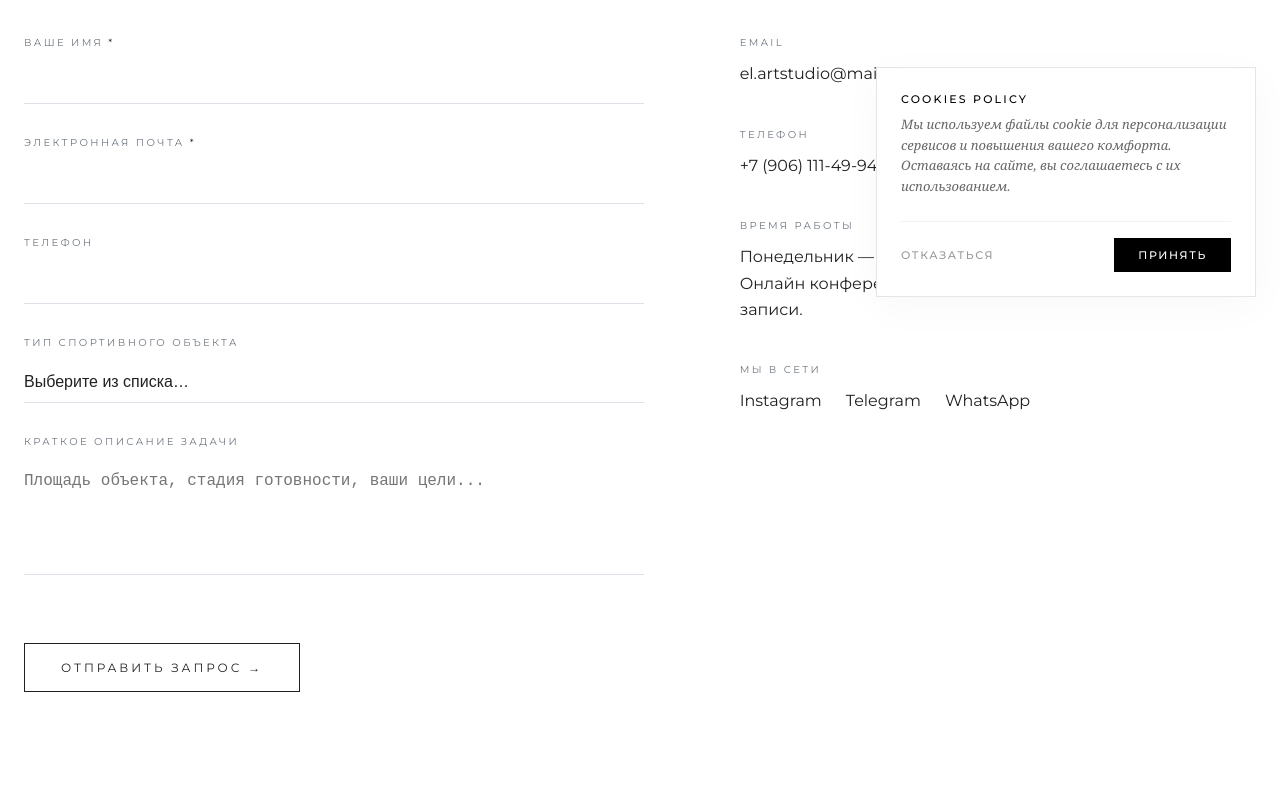
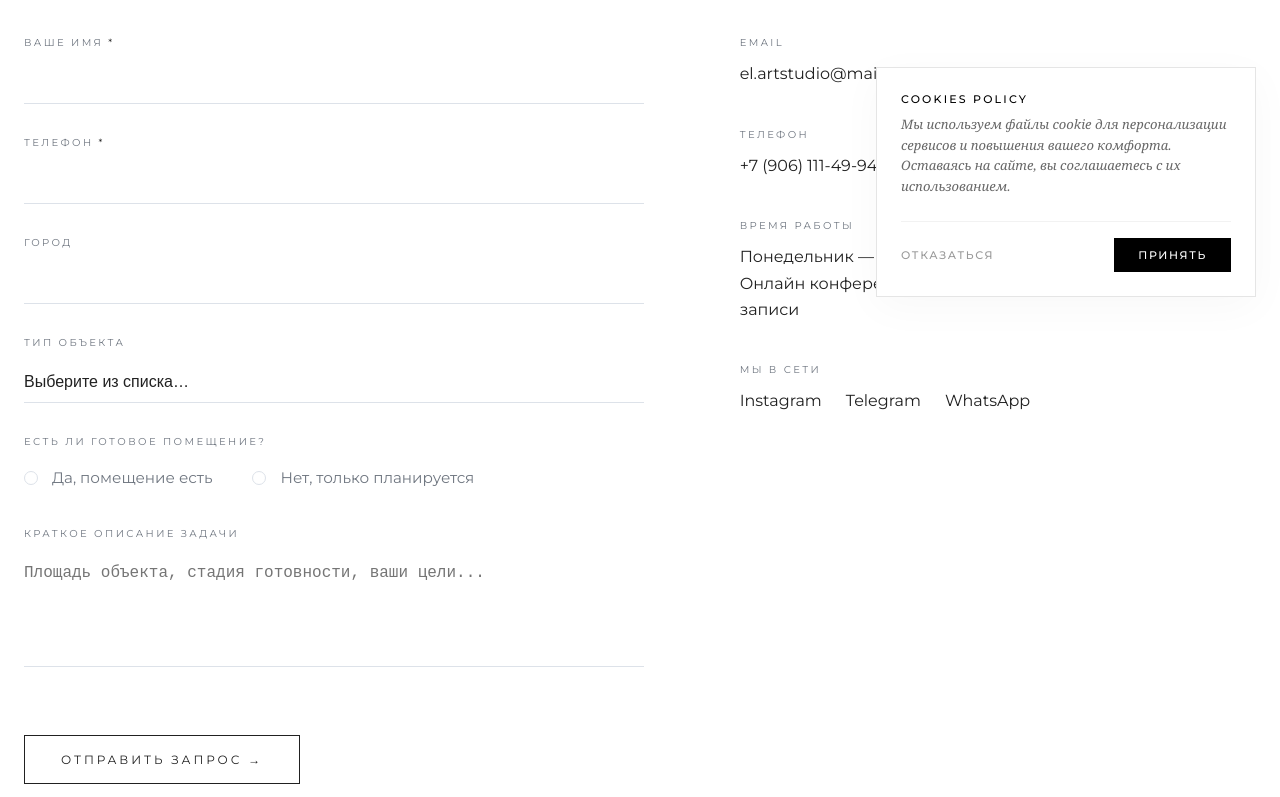
Before and after one commit to Ta1ksist/EL-ART-Sport-Web-Site, a Next.js app: page /Contact in a window 1280 px wide. Shown: the part 479-1276 px from the top of the page. Built offline with nearby package versions, Linux system fonts and the light colour scheme.

Commit message:
fix: the contact page almost is done

```diff
--- a/components/contactForm/contactForm.module.css
+++ b/components/contactForm/contactForm.module.css
@@ -174,6 +174,82 @@
   text-transform: uppercase;
 }
 
+.radioGroup {
+  display: flex;
+  gap: 2.5rem;
+  margin-top: 1.25rem;
+  padding-bottom: 0.5rem;
+}
+
+.radioLabel {
+  display: flex;
+  align-items: center;
+  cursor: pointer;
+  font-size: 0.95rem;
+  color: var(--color-gray-dark, #707781);
+  user-select: none;
+}
+
+.radioInput {
+  position: absolute;
+  opacity: 0;
+  width: 0;
+  height: 0;
+}
+
+.radioCustom {
+  position: relative;
+  padding-left: 1.75rem;
+  transition: color 0.25s ease;
+}
+
+.radioCustom::before {
+  content: '';
+  position: absolute;
+  left: 0;
+  top: 50%;
+  transform: translateY(-50%);
+  width: 14px;
+  height: 14px;
+  border: 1px solid var(--color-gray-light, #dde2e9);
+  border-radius: 50%;
+  background-color: transparent;
+  transition: border-color 0.25s ease;
+}
+
+.radioCustom::after {
+  content: '';
+  position: absolute;
+  left: 4px;
+  top: 50%;
+  transform: translateY(-50%) scale(0);
+  width: 6px;
+  height: 6px;
+  border-radius: 50%;
+  background-color: var(--color-black, #212121);
+  transition: transform 0.2s cubic-bezier(0.16, 1, 0.3, 1);
+}
+
+.radioLabel:hover .radioCustom {
+  color: var(--color-black, #212121);
+}
+
+.radioLabel:hover .radioCustom::before {
+  border-color: var(--color-gray-dark, #707781);
+}
+
+.radioInput:checked + .radioCustom {
+  color: var(--color-black, #212121);
+}
+
+.radioInput:checked + .radioCustom::before {
+  border-color: var(--color-black, #212121);
+}
+
+.radioInput:checked + .radioCustom::after {
+  transform: translateY(-50%) scale(1);
+}
+
 @media (min-width: 768px) {
   .mainSection {
     padding-bottom: 8rem;
--- a/components/contactForm/contactForm.tsx
+++ b/components/contactForm/contactForm.tsx
@@ -29,12 +29,13 @@ export default function ContactForm() {
                 }}
               >
                 <Field label="Ваше имя" name="name" required />
-                <Field label="Электронная почта" name="email" type="email" required />
-                <Field label="Телефон" name="phone" type="tel" />
+                {/* <Field label="Электронная почта" name="email" type="email" required /> */}
+                <Field label="Телефон" name="phone" type="tel" required/>
+                <Field label="Город" name="city" />
 
                 <div>
                   <label className={styles.label} htmlFor="project">
-                    Тип спортивного объекта
+                    Тип объекта
                   </label>
                   <select
                     id="project"
@@ -43,12 +44,34 @@ export default function ContactForm() {
                     defaultValue=""
                   >
                     <option value="" disabled>Выберите из списка…</option>
-                    <option>Падел-клуб</option>
-                    <option>Фитнес-пространство</option>
-                    <option>Теннисные корты</option>
-                    <option>Жилое</option>
-                    <option>Другой коммерческий объект</option>
+                    <option>Спортивный комплекс</option>
+                    <option>Жилье</option>
+                    <option>Коммерция</option>
                   </select>
+                </div>
+
+                <div>
+                  <span className={styles.label}>Есть ли готовое помещение?</span>
+                  <div className={styles.radioGroup}>
+                    <label className={styles.radioLabel}>
+                      <input
+                        type="radio"
+                        name="hasPremises"
+                        value="yes"
+                        className={styles.radioInput}
+                      />
+                      <span className={styles.radioCustom}>Да, помещение есть</span>
+                    </label>
+                    <label className={styles.radioLabel}>
+                      <input
+                        type="radio"
+                        name="hasPremises"
+                        value="no"
+                        className={styles.radioInput}
+                      />
+                      <span className={styles.radioCustom}>Нет, только планируется</span>
+                    </label>
+                  </div>
                 </div>
 
                 <div>
@@ -72,10 +95,6 @@ export default function ContactForm() {
           </div>
 
           <aside className={styles.aside}>
-            {/* <Detail label="Студия">
-              Россия, г. Казань<br />ул. Кремлевская, д. 12
-            </Detail> */}
-
             <Detail label="Email">
               <a href="mailto:el.artstudio@mail.ru" className={styles.linkUnderline}>
                 el.artstudio@mail.ru
@@ -87,8 +106,8 @@ export default function ContactForm() {
             </Detail>
 
             <Detail label="Время работы">
-              Понедельник — Пятница · 08:00 — 18:00<br />
-              Онлайн конференции проводятся по предварительной записи.
+              Понедельник — Пятница · 09:00 — 19:00<br />
+              Онлайн конференции проводятся по предварительной записи
             </Detail>
 
             <Detail label="Мы в сети">
@@ -98,14 +117,7 @@ export default function ContactForm() {
                 <a href="https://wa.me/79061114994" className={styles.linkUnderline}>WhatsApp</a>
               </div>
             </Detail>
-
-            {/* <div className={styles.presentationBlock}>
-              <a href="#" className={styles.linkUnderline}>
-                Скачать презентацию студии ↓
-              </a>
-            </div> */}
           </aside>
-
         </div>
       </div>
     </section>
--- a/components/contactHero/contactHero.tsx
+++ b/components/contactHero/contactHero.tsx
@@ -9,14 +9,13 @@ export default function ContactHero() {
           <div className={styles.heroLeft}>
             <div className={styles.eyebrow}>Контакты</div>
             <h1 className={styles.mainTitle}>
-              Расскажите нам<br />о вашем проекте.
+              Расскажите нам<br />о вашем проекте
             </h1>
           </div>
 
           <div className={styles.heroRight}>
             <p className={styles.heroDesc}>
               Мы изучаем каждый запрос и отвечаем в течение двух рабочих дней.
-              Если вы хотите сразу обсудить задачу голосом, свяжитесь с нашей студией с понедельника по пятницу, с 08:00 до 18:00.
             </p>
           </div>
 
```
